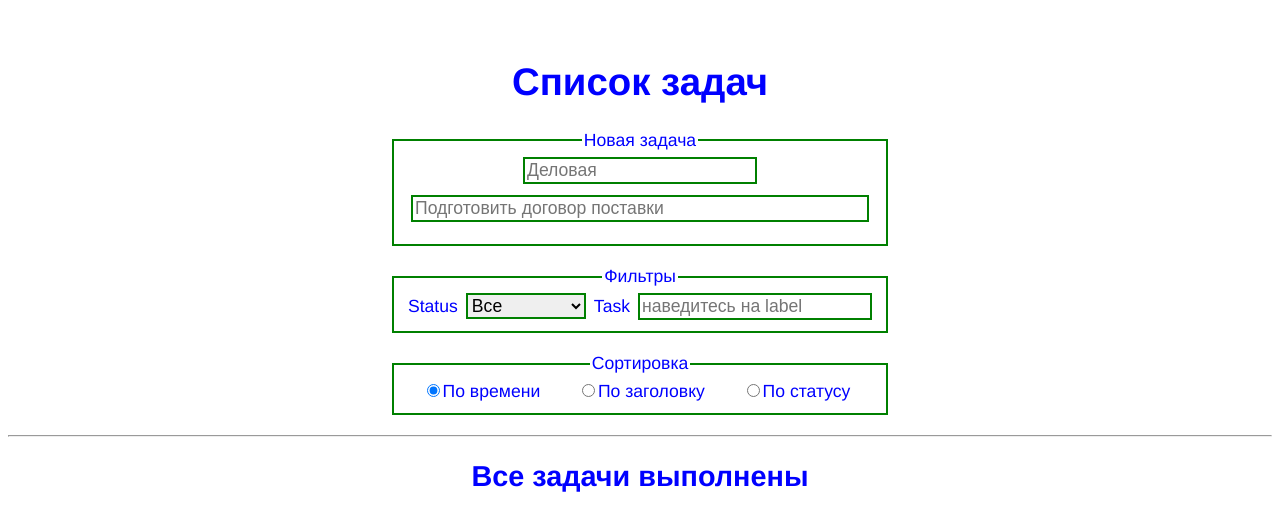
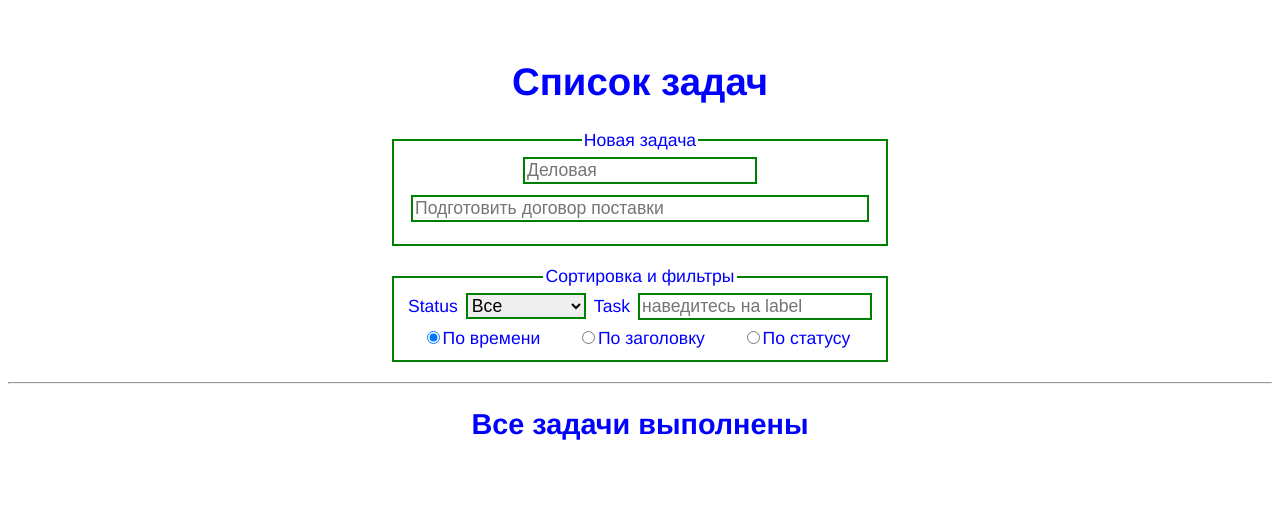
Before and after one commit to Ivan583/big-list, a Vue app: page / in a window 1280 px wide. Shown: the top 530 px of the page. Built offline with nearby package versions, Linux system fonts and the light colour scheme.

Commit message:
Доработка форм сортировки и фильтра

```diff
--- a/src/App.vue
+++ b/src/App.vue
@@ -5,7 +5,7 @@
 
     <form>
       <fieldset>
-        <legend>Фильтры</legend>
+        <legend>Сортировка и фильтры</legend>
         <label>Status</label>
         <select v-model="statusFilter">
           <option value="all">Все</option>
@@ -14,18 +14,7 @@
           <option value="pending">На очереди</option>
         </select>
         <label data-tooltip="введите заголовок или его часть и кликните вне поля">Task</label>
-        <input
-          type="text"
-          class="title"
-          placeholder="наведитесь на label"
-          v-model.lazy="titleFilter"
-        />
-      </fieldset>
-    </form>
-
-    <form>
-      <fieldset>
-        <legend>Сортировка</legend>
+        <input type="text" placeholder="наведитесь на label" v-model.lazy="titleFilter" />
         <div class="sort">
           <div>
             <input type="radio" :value="order.date" v-model="order.method" id="date" />
@@ -199,7 +188,9 @@ label {
 .sort {
   display: flex;
   justify-content: space-around;
+  padding-top: 0.5rem;
 }
+
 [data-tooltip] {
   position: relative;
 }
```
